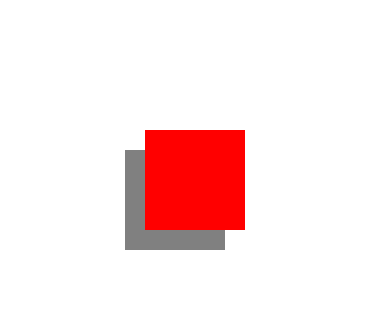
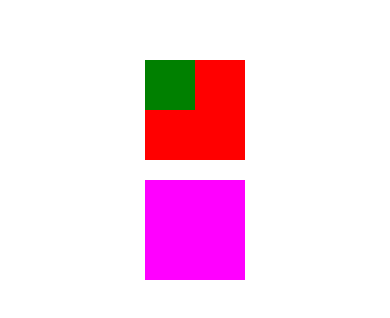
Before and after one commit to ashutosh65000/Done-with-It, a React Native app: screen / in a window 390 px wide. Shown: the part 242-560 px from the top of the page. Built offline with nearby package versions, Linux system fonts and the light colour scheme.

Commit message:
padding and margin styling

```diff
--- a/App.js
+++ b/App.js
@@ -20,14 +20,26 @@ export default function App() {
           backgroundColor: "red",
           width: 100,
           height: 100,
-          // for IOS three properties
-          shadowColor: "grey",
-          shadowOffset: { height: 20, width: -20 }, // negative for the reverse of axis like the two plane charts
-          shadowOpacity: 1,
-          // for Android single property; as the android doesn't provides much control over the shadows color and opacity.
-          elevation: 30
         }}
-      />
+      >
+        <View
+          style={{
+            backgroundColor: "green",
+            width: 50,
+            height: 50,
+            paddingHorizontal: 20,
+            paddingTop: 20
+          }}
+        ></View>
+      </View>
+      <View
+        style={{
+          backgroundColor: "magenta",
+          width: 100,
+          height: 100,
+          margin: 20
+        }}
+      ></View>
     </View>
   )
 }
```
